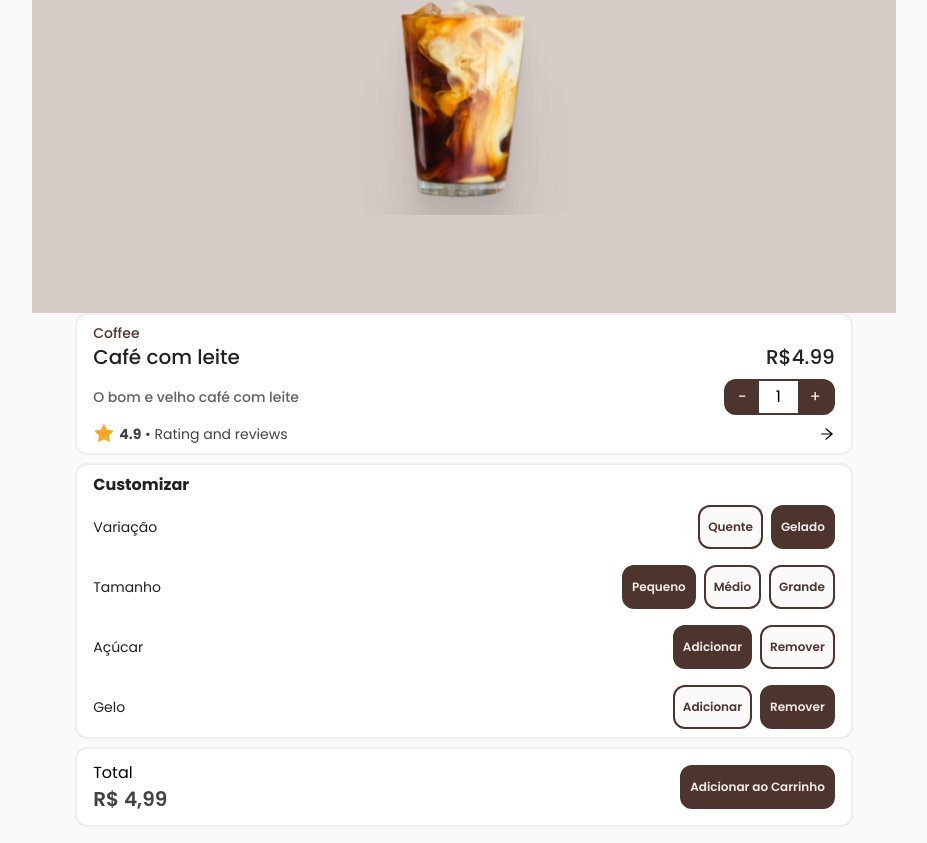
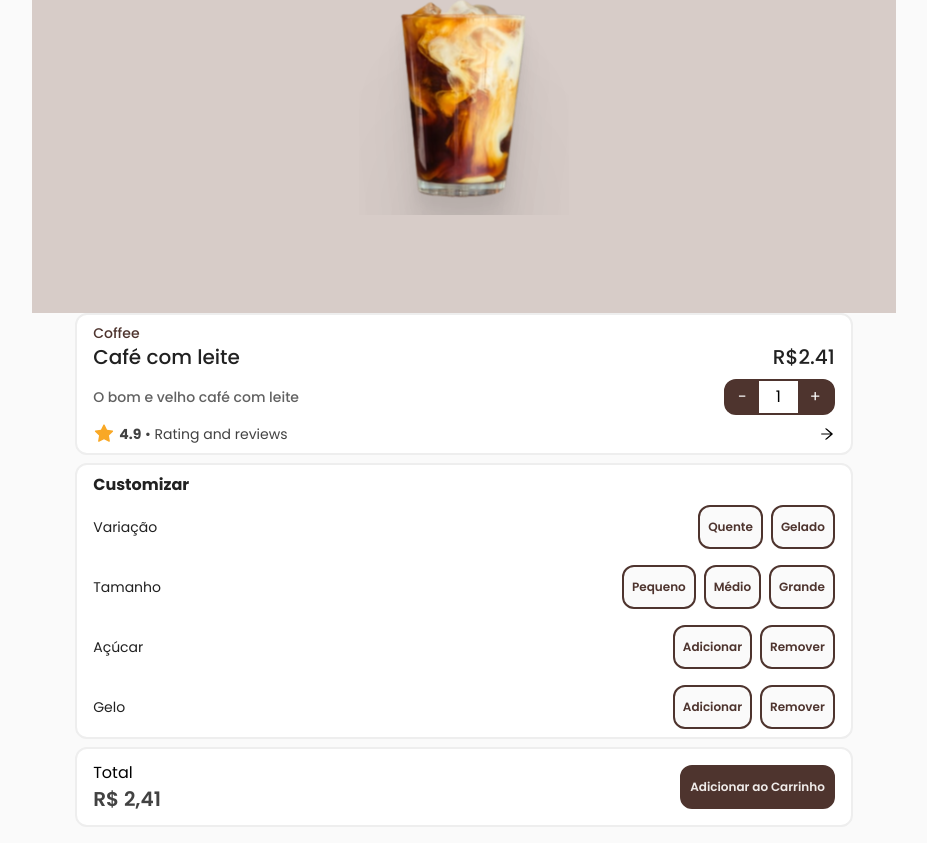
Before and after one commit to joaovictornovais/coffee-shop, a React (Vite) app: page /product/1 in a window 1280 px wide. Shown: the part 141-984 px from the top of the page, without its empty margins (176-1103 px from the left). Built offline with nearby package versions, Linux system fonts and the light colour scheme.

Commit message:
feat: navigation and product details customize only for coofee

```diff
--- a/package.json
+++ b/package.json
@@ -14,7 +14,8 @@
     "react": "^18.2.0",
     "react-dom": "^18.2.0",
     "react-responsive-carousel": "^3.2.23",
-    "react-router-dom": "^6.16.0"
+    "react-router-dom": "^6.16.0",
+    "uuid": "^9.0.1"
   },
   "devDependencies": {
     "@types/react": "^18.2.15",
--- a/src/components/ItemsResult.jsx
+++ b/src/components/ItemsResult.jsx
@@ -1,6 +1,7 @@
 /* eslint-disable react/prop-types */
 import { AiFillStar } from "react-icons/ai";
 import { products } from "../db/Products";
+import { Link } from "react-router-dom";
 
 const ItemsResult = ({ section, filter, filterButton, filterPrice }) => {
   const inputFilter = products.filter((product) => {
@@ -32,10 +33,8 @@ const ItemsResult = ({ section, filter, filterButton, filterPrice }) => {
   return (
     <div className="flex flex-col gap-4">
       {buttonResult.map((product) => (
-        <div
-          key={product.id}
-          className="flex gap-4 bg-gray-50 p-2 justify-between border-b-2 rounded-xl"
-        >
+        <Link to={`/product/${product.id}`} key={product.id}>
+          <div className="flex gap-4 bg-gray-50 p-2 justify-between border-b-2 rounded-xl">
             <div className="flex gap-4">
               <div className="flex flex-col items-center rounded-full bg-gray-200 relative p-1 w-[70px] h-[70px]">
                 <img
@@ -67,6 +66,7 @@ const ItemsResult = ({ section, filter, filterButton, filterPrice }) => {
               </p>
             </div>
           </div>
+        </Link>
       ))}
     </div>
   );
--- a/src/components/ProductDetails.jsx
+++ b/src/components/ProductDetails.jsx
@@ -1,11 +1,12 @@
-import { useParams } from "react-router-dom";
+import { Link, useParams } from "react-router-dom";
 import {
   AiOutlineArrowLeft,
   AiOutlineArrowRight,
   AiFillStar,
 } from "react-icons/ai";
 import { products } from "../db/Products";
-import { useState } from "react";
+import { useEffect, useState } from "react";
+import { v4 as uuidv4 } from "uuid";
 
 const ProductDetails = () => {
   const params = useParams();
@@ -16,20 +17,51 @@ const ProductDetails = () => {
 
   const [quantity, setQuantity] = useState(1);
 
-  const [variant, setVariant] = useState("ice");
-  const [size, setSize] = useState("regular");
-  const [sugar, setSugar] = useState(true);
-  const [ice, setIce] = useState(false);
+  const [variant, setVariant] = useState("");
+  const [size, setSize] = useState("");
+  const [sugar, setSugar] = useState();
+  const [ice, setIce] = useState();
 
   const handleQuantity = (operation) => {
     if (operation === "+") setQuantity(quantity + 1);
     else if (operation === "-" && quantity > 1) setQuantity(quantity - 1);
   };
 
+  const handleSubtotal = (size) => {
+    if (size === "regular") return 1;
+    else if (size === "medium") return 1.15;
+    else return 1.21;
+  };
+
+  const addToCart = (id, price, name, category) => {
+    const order = [
+      {
+        id: uuidv4(),
+        productId: id,
+        price: price,
+        quantity: quantity,
+        productName: name,
+        productCategory: category,
+        variant: variant,
+        size: size,
+        sugar: sugar,
+        ice: ice,
+        total: (handleSubtotal(size) * price).toFixed(2),
+      },
+    ];
+    console.log(order);
+  };
+
+  useEffect(() => {
+    addToCart();
+  }, []);
+
   return product.map((prod) => (
     <div key={prod.id}>
       <div className="flex gap-6 items-center">
-        <AiOutlineArrowLeft />
+        <Link to="/">
+          <AiOutlineArrowLeft />
+        </Link>
         <h2>Customizar pedido</h2>
       </div>
       <div className="h-[350px] bg-brown-100 flex justify-center p-8">
@@ -41,7 +73,7 @@ const ProductDetails = () => {
             <h2 className="product-category">{prod.category}</h2>
             <div className="flex justify-between text-gray-900 font-medium text-xl">
               <h1>{prod.name}</h1>
-              <p>R${prod.price}</p>
+              <p>R${(prod.price * handleSubtotal(size)).toFixed(2)}</p>
             </div>
           </div>
 
@@ -79,7 +111,11 @@ const ProductDetails = () => {
             <AiOutlineArrowRight />
           </div>
         </div>
-        <div className="product-details-card">
+        <div
+          className={
+            prod.category === "Coffee" ? "product-details-card" : "hidden"
+          }
+        >
           <h2 className="font-bold text-gray-900">Customizar</h2>
           <div className="flex flex-col gap-4">
             <div className="flex-between-center">
@@ -198,12 +234,22 @@ const ProductDetails = () => {
           <div className="flex flex-col py-1">
             <p>Total</p>
             <span className="font-semibold text-gray-800 text-xl">
-              R$ {(prod.price * quantity).toFixed(2).replace(".", ",")}
+              R${" "}
+              {(handleSubtotal(size) * prod.price * quantity)
+                .toFixed(2)
+                .replace(".", ",")}
             </span>
           </div>
-          <button className="customize-selected-button">
-            Adicionar ao Carrinho
-          </button>
+          <Link to="/">
+            <button
+              className="customize-selected-button"
+              onClick={() =>
+                addToCart(prod.id, prod.price, prod.name, prod.category)
+              }
+            >
+              Adicionar ao Carrinho
+            </button>
+          </Link>
         </div>
       </div>
     </div>
--- a/src/db/Products.jsx
+++ b/src/db/Products.jsx
@@ -5,9 +5,9 @@ export const products = [
     description: "O bom e velho café com leite",
     category: "Coffee",
     image: "/src/assets/products/coffee/1.svg",
-    oldPrice: 6.99,
+    oldPrice: 2.99,
     isPromotion: true,
-    price: 4.99,
+    price: 1.99,
     rating: 4.9,
   },
   {
```
Also changed, not shown: 1 other file (tests, documents, lock files or other folders). Lines whose indentation alone changed are shown as unchanged.
